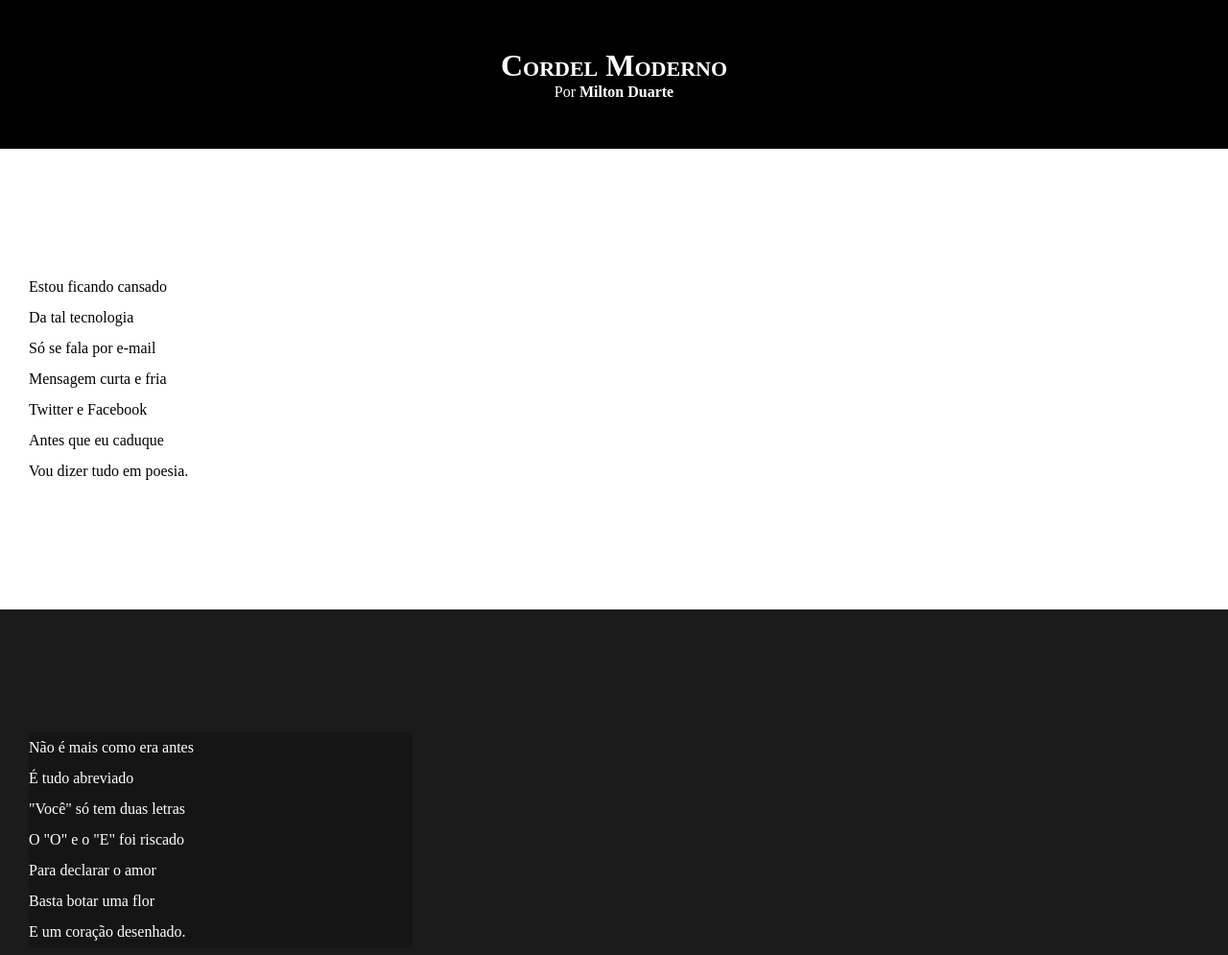
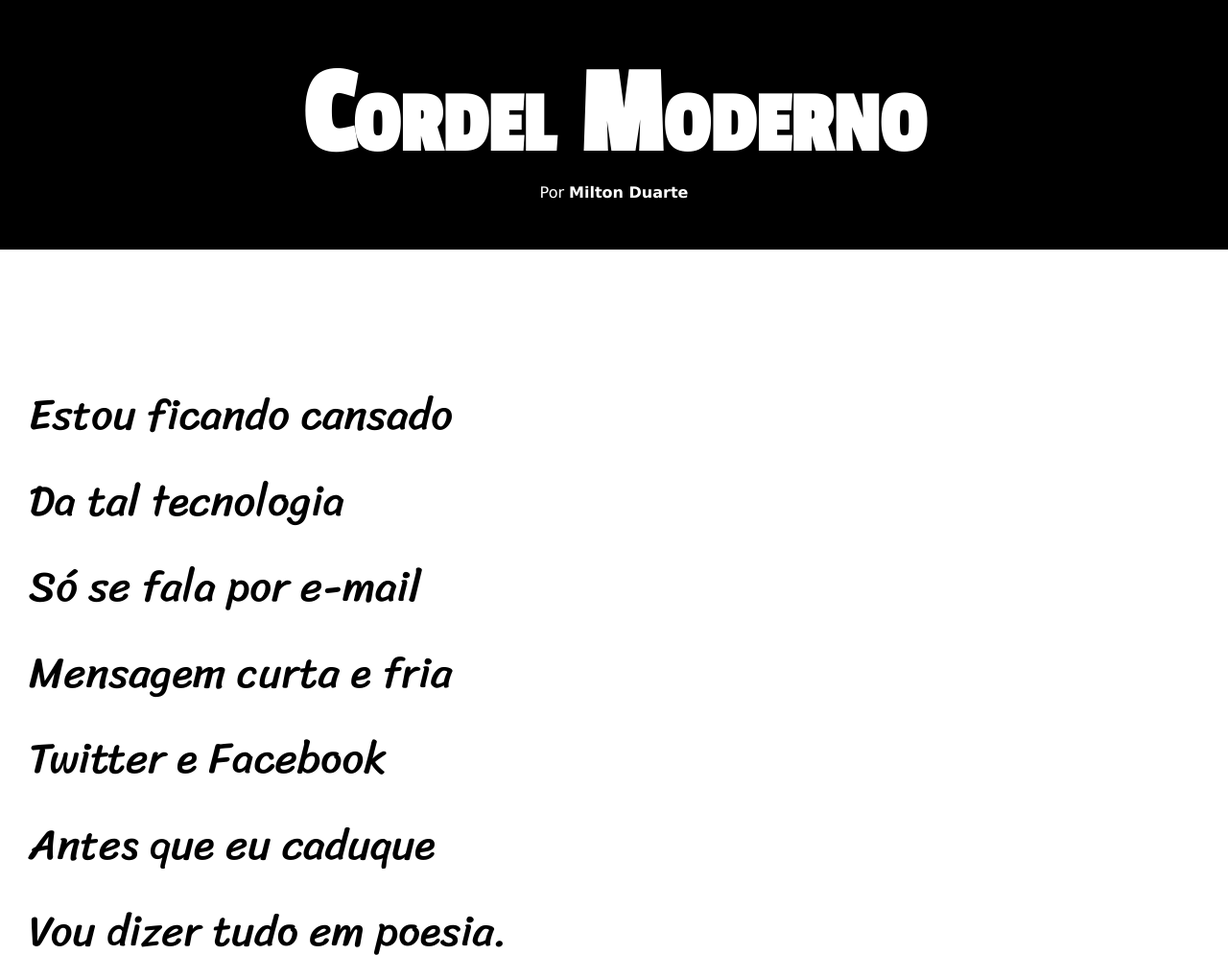
Before and after one commit to JulioC1312/html-css, a plain HTML site: page desafios/d12/index.html in a window 1280 px wide. Shown: the top 995 px of the page at 96% size. Drawn offline with Linux system fonts and the light colour scheme.

Commit message:
atualização de estilos desafio12

```diff
--- a/desafios/d12/estilo/style.css
+++ b/desafios/d12/estilo/style.css
@@ -1,13 +1,25 @@
 @charset "UTF-8";
+
+@import url('https://fonts.googleapis.com/css2?family=Passion+One&display=swap');
+
+@import url('https://fonts.googleapis.com/css2?family=Sriracha&display=swap');
+
+:root{
+    --fonte1:Verdana, Geneva, Tahoma, sans-serif;
+    --fonte2:'Passion One', cursive;
+    --fonte3:'Sriracha', cursive;
+}
 
 *{
     margin: 0px;
     padding: 0px;
+    font-size: 1em;
 }
 
 html,body{
     min-height: 100%;
     background-color: darkgray;
+    font-family: var(--fonte1);
 
 }
 
@@ -22,6 +34,8 @@ header>h1{
     /*text-transform: uppercase;/*deixa tudo em letra maiuscula*/
 
     font-variant: small-caps;/*todas elas ficam em formato maiusculo mas a primeira letra fica maior*/
+    font-family: var(--fonte2);
+    font-size: 10vw;/*conforme o tamanho do aparelho ele vai se adequando com o tamanho de fonte*/
 }
 
 header > p{
@@ -43,6 +57,8 @@ section{
     padding-bottom: 10%;
     line-height: 2em;/*espaçamento entre as frases*/
     padding-left: 30px ;
+    font-family: var(--fonte3);
+    font-size: 3.5vw;
 }/*para fazer o efeito com as imagens*/
 
 section.normal{
@@ -56,8 +72,10 @@ section.imagem{
 }
 
 section.imagem>p{
+    display: inline-block;/*caixa que se adapta ao tamanho do conteudo*/
+    padding: 5px;
     background-color: rgba(0, 0, 0, 0.226);
-    width: 400px;
+
 
 }
 
```
